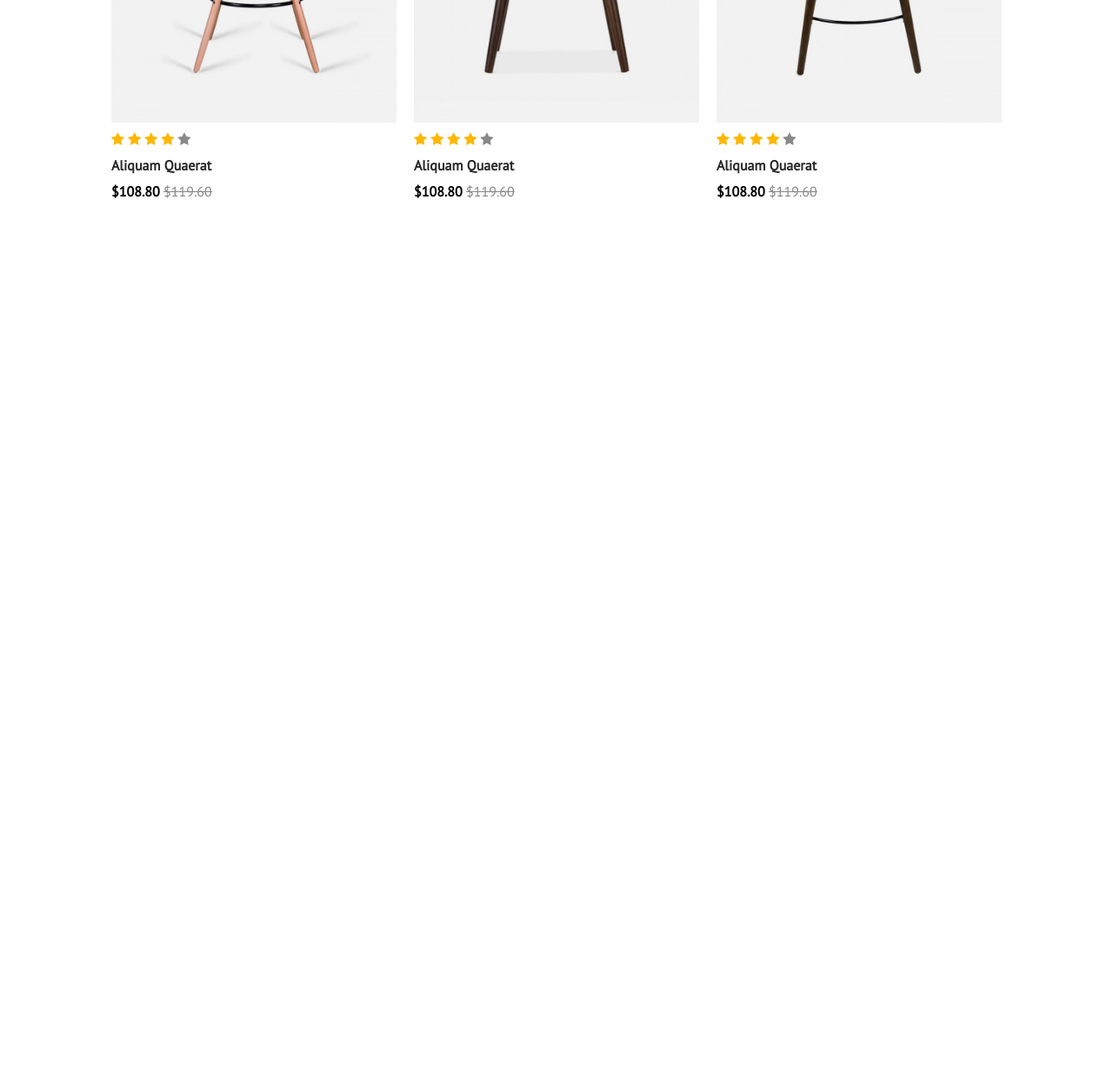
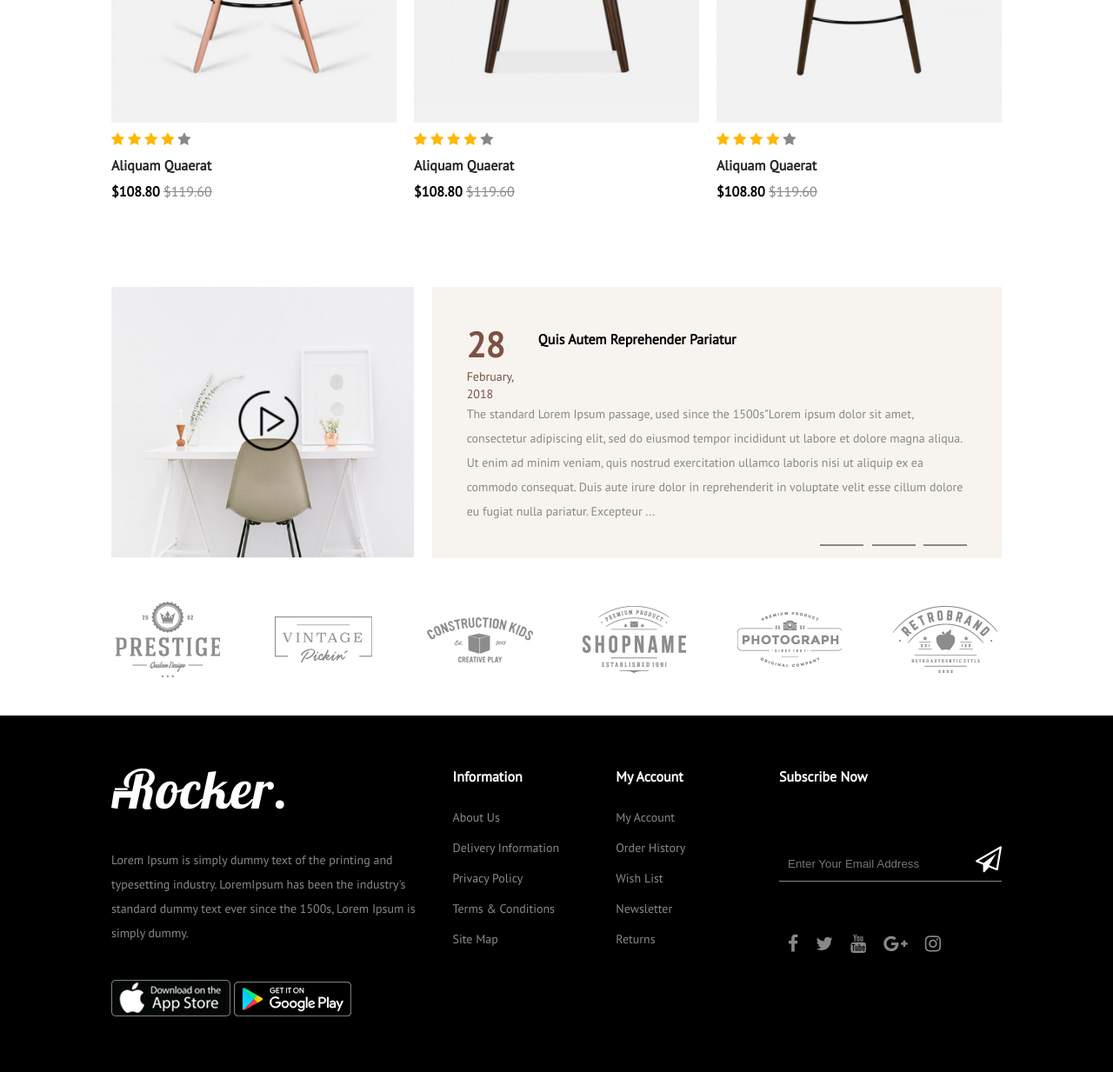
Before and after one commit to Belal-Sh/Project-2.0, a plain HTML site: page index.html in a window 1280 px wide. Shown: the part 2716-3949 px from the top of the page at 87% size. Before the commit the page ends 3016 px from the top, so only its background shows below. Drawn offline with Linux system fonts and the light colour scheme.

Commit message:
Task is done!

```diff
--- a/css/style.css
+++ b/css/style.css
@@ -592,3 +592,154 @@ header .header-content {
   color: #888;
   text-decoration: line-through;
 }
+
+/* final-section */
+.final-section {
+  display: grid;
+  grid-template-columns: 34% 64%;
+  grid-gap: 2%;
+  margin: 100px 0 50px;
+}
+
+.video-image {
+  position: relative;
+}
+
+.video-image>img {
+  width: 100%;
+  height: 100%;
+}
+
+.video-image .video-icon {
+  position: absolute;
+  top: 50%;
+  left: 50%;
+  transform: translate(-40%, -50%);
+}
+
+.video-info {
+  padding: 40px 40px 0;
+  background-color: #f7f3ef;
+}
+
+.info-top {
+  display: flex;
+}
+
+.info-date {
+  flex: 1;
+}
+
+.info-date h4 {
+  font-size: 40px;
+  color: var(--mainColor);
+  font-weight: bold;
+}
+
+.info-date span {
+  font-size: 14px;
+  color: var(--mainColor);
+}
+
+.info-header {
+  flex: 6;
+}
+
+.info-header h3 {
+  font-size: 16px;
+  padding-top: 10px
+}
+
+.info-desc {
+  font-size: 14px;
+  color: #888;
+  line-height: 2;
+}
+
+.clients-list {
+  display: flex;
+  justify-content: space-between;
+  margin-bottom: 20px
+}
+
+.clients-list li {
+  opacity: 0.75;
+}
+
+/* Footer */
+footer {
+  background-color: #000;
+  padding: 60px 0;
+}
+
+.footer {
+  display: grid;
+  grid-template-columns: 35% 15% 15% 25%;
+  justify-content: space-between;
+}
+
+.first-column,
+.fourth-column,
+.second-column, {
+  margin-top: 20px;
+}
+
+.first-column p {
+  color: #888;
+  margin: 40px 0;
+  line-height: 2;
+  font-size: 14px;
+}
+
+.second-column h4 {
+  color: #fff;
+  font-size: 16px;
+  font-weight: bold;
+  margin-bottom: 20px;
+}
+
+.second-column ul {
+  line-height: 2.5
+}
+
+.second-column ul li {
+  color: #888;
+  font-size: 14px;
+}
+
+.fourth-column h4 {
+  color: #fff;
+}
+
+.subscribe {
+  margin: 70px 0 60px;
+  border-bottom: 1px solid #888;
+  position: relative;
+}
+
+.subscribe input {
+  background: none;
+  border: none;
+  height: 40px;
+  padding-left: 10px;
+}
+
+.subscribe button {
+  background: none;
+  border: none;
+  color: #fff;
+  font-size: 30px;
+  position: absolute;
+  right: 0;
+}
+
+.social-list {
+  display: flex;
+  padding-left: 10px;
+  /* justify-content: space-between; */
+}
+
+.social-list li i {
+  color: #888;
+  padding-right: 20px;
+}
--- a/index.html
+++ b/index.html
@@ -396,9 +396,91 @@
 
       </div>
 
+      <div class="final-section">
+        <div class="video-image">
+          <img src="images\images\banner.png" alt="">
+          <a class="video-icon" href="#"><img src="images\images\play.png" alt=""></a>
+        </div>
+        <div class="video-info">
+          <div class="info-top">
+            <div class="info-date">
+              <h4>28</h4>
+              <span>February, 2018</span>
+            </div>
+            <div class="info-header">
+              <h3>Quis Autem Reprehender Pariatur</h3>
+            </div>
+          </div>
+          <p class="info-desc">The standard Lorem Ipsum passage, used since the 1500s"Lorem ipsum dolor sit amet, consectetur adipiscing elit, sed do eiusmod tempor incididunt ut labore et dolore magna aliqua. Ut enim ad minim veniam, quis nostrud exercitation ullamco laboris nisi ut aliquip ex ea commodo consequat. Duis aute irure dolor in reprehenderit in voluptate velit esse cillum dolore eu fugiat nulla pariatur. Excepteur ...</p>
+          <div class="bullets">
+            <span class="bullet"></span>
+            <span class="bullet"></span>
+            <span class="bullet"></span>
+          </div><!-- bullets -->
+        </div>
+      </div>
+
+      <div class="clients-banner">
+        <ul class="list-unstyled clients-list">
+          <li><img src="images\images\client1.png" alt=""> </li>
+          <li><img src="images\images\client2.png" alt=""> </li>
+          <li><img src="images\images\client3.png" alt=""> </li>
+          <li><img src="images\images\client4.png" alt=""> </li>
+          <li><img src="images\images\client5.png" alt=""> </li>
+          <li><img src="images\images\client6.png" alt=""> </li>
+        </ul>
+
+      </div>
     </div>
-
   </section>
+  <footer>
+    <div class="container">
+      <div class="footer">
+        <div class="first-column">
+          <img src="images\images\footer-logo.png" alt="">
+          <p>Lorem Ipsum is simply dummy text of the printing and typesetting industry. LoremIpsum has been the industry's standard dummy text ever since the 1500s, Lorem Ipsum is simply dummy.</p>
+          <div class="stors">
+            <img src="images\images\cms-footer-1.png" alt="">
+            <img src="images\images\cms-footer-2.png" alt="">
+          </div>
+        </div><!-- first-column -->
+        <div class="second-column">
+          <h4>Information</h4>
+          <ul class="list-unstyled">
+            <li>About Us</li>
+            <li>Delivery Information</li>
+            <li>Privacy Policy</li>
+            <li>Terms & Conditions</li>
+            <li>Site Map</li>
+          </ul>
+        </div><!-- second-column -->
+        <div class="second-column">
+          <h4>My Account</h4>
+          <ul class="list-unstyled">
+            <li>My Account</li>
+            <li>Order History</li>
+            <li>Wish List</li>
+            <li>Newsletter</li>
+            <li>Returns</li>
+          </ul>
+        </div><!-- third-column -->
+        <div class="fourth-column">
+          <h4>Subscribe Now</h4>
+          <div class="subscribe">
+            <input type="email" name="" value="" placeholder="Enter Your Email Address">
+            <button type="submit" name="button" class="fa fa-paper-plane-o"></button>
+          </div>
+          <ul class="list-unstyled social-list">
+            <li><i class="fa fa-facebook fa-lg"></i> </li>
+            <li><i class="fa fa-twitter fa-lg"></i> </li>
+            <li><i class="fa fa-youtube fa-lg"></i> </li>
+            <li><i class="fa fa-google-plus fa-lg"></i> </li>
+            <li><i class="fa fa-instagram fa-lg"></i> </li>
+          </ul>
+        </div><!-- fourth-column -->
+      </div><!-- footer -->
+    </div><!-- container -->
+  </footer>
 
 </body>
 
```
